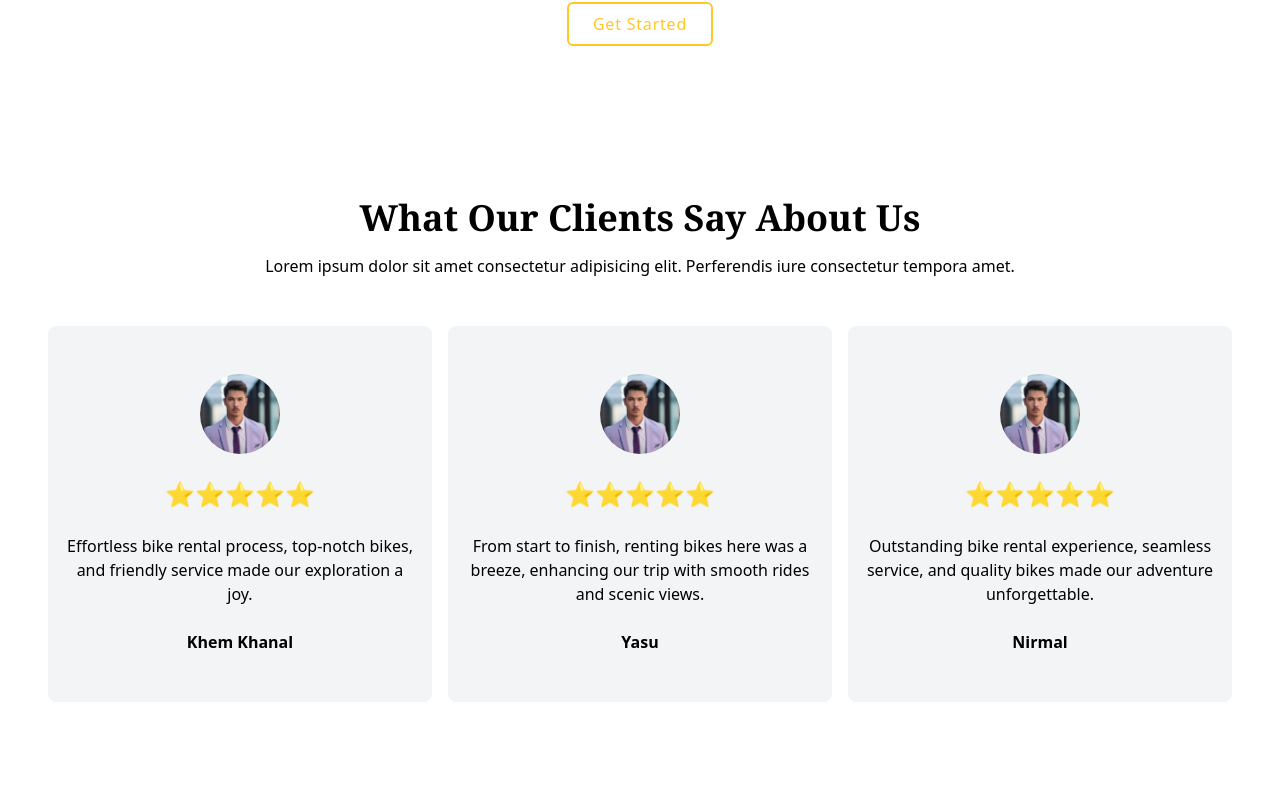
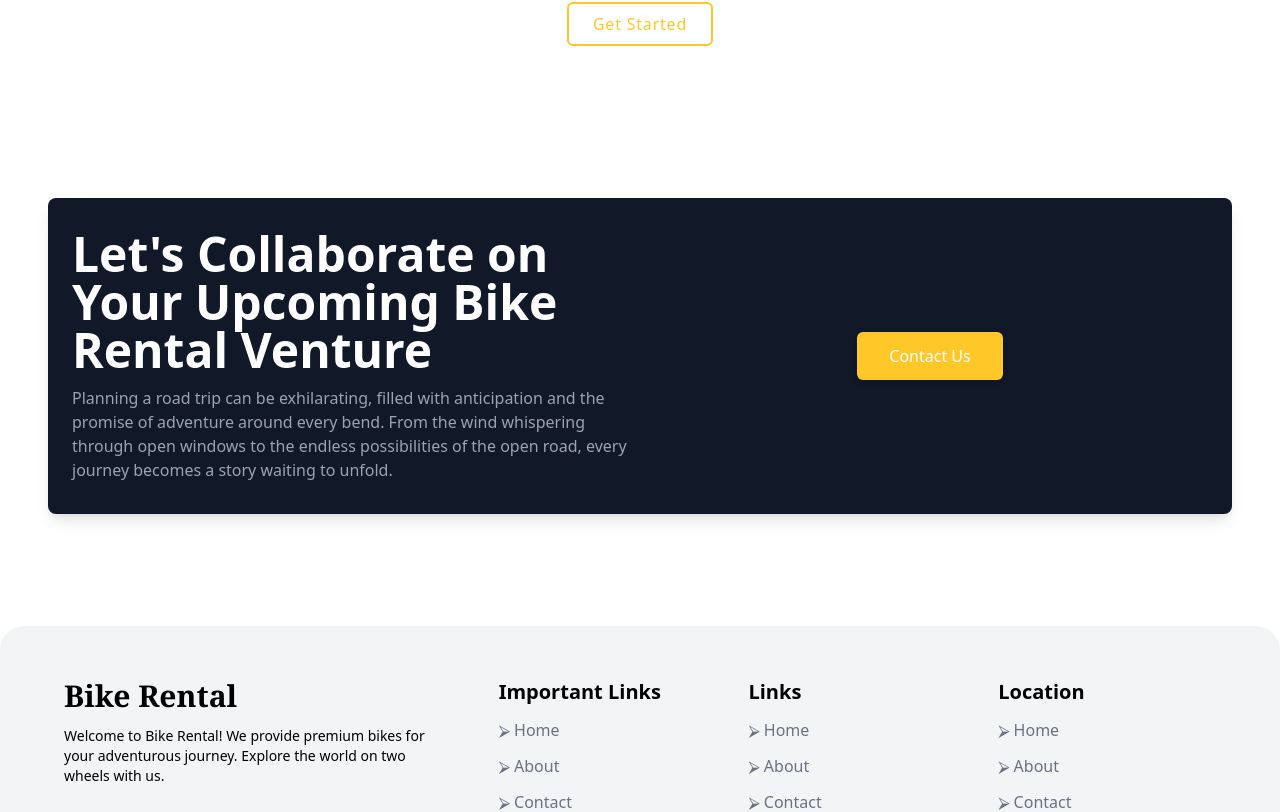
Before and after one commit to NirejBatrai/Bike-renting-app, a React (Vite) app: page / in a window 1280 px wide. Shown: the part 2310-3122 px from the top of the page. Built offline with nearby package versions, Linux system fonts and the light colour scheme.

Commit message:
remove testimonial page

```diff
--- a/src/components/Hero/Hero.jsx
+++ b/src/components/Hero/Hero.jsx
@@ -7,7 +7,7 @@ import About from "../../components/About/About";
 import Services from "../../components/Services/Services";
 import BikeList from "../../components/BikeList/BikeList";
 import Contact from "../../components/Contact/Contact";
-import Testimonial from "../../components/Testimonial/Testimonial";
+// import Testimonial from "../../components/Testimonial/Testimonial";
 
 const Hero = () => {
   useEffect(() => {
@@ -66,7 +66,7 @@ const Hero = () => {
       <About />
       <Services />
       <BikeList />
-      <Testimonial />
+      {/* <Testimonial /> */}
       <Contact />
     </div>
   );
```
